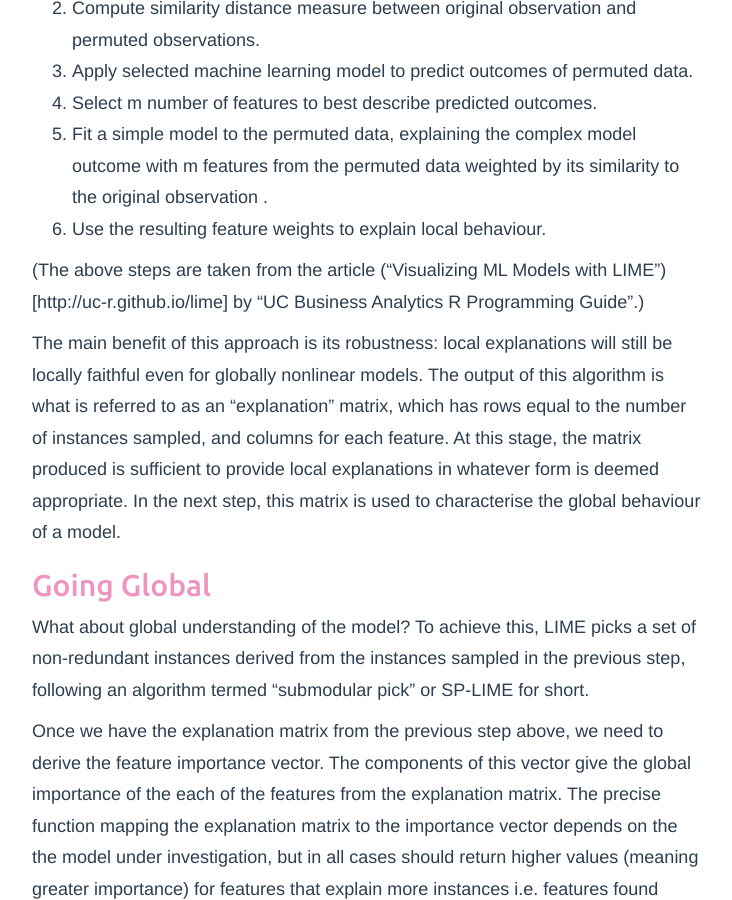
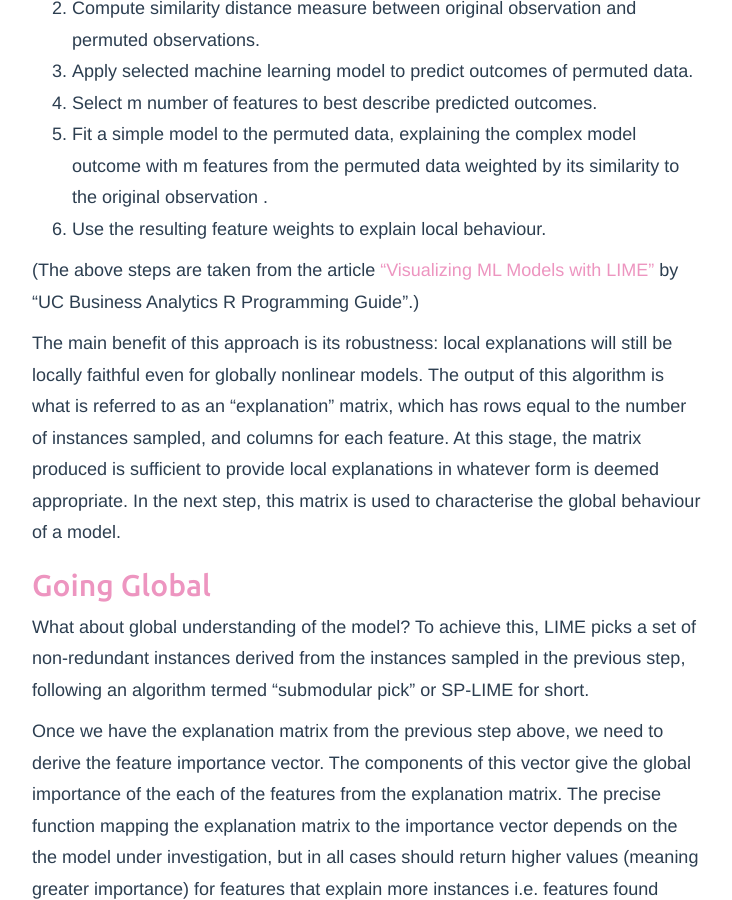
Before and after one commit to tpgmartin/tpgmartin.github.io, a Jekyll site: the page built from _posts/2018-07-26-shining-a-light-on-black-box-models-with-lime.md, in a window 1280 px wide and 900 px high, scrolled down 3150 px. Shown: the whole window, without its empty margins (272-1004 px from the left). Built offline with Jekyll 4.4.1, drawn with Linux system fonts in a browser that asks for light colours; formulas are drawn with MathJax 3; comment, search, counter and statistics services are not loaded.

Commit message:
Fix link in article

```diff
--- a/_posts/2018-07-26-shining-a-light-on-black-box-models-with-lime.md
+++ b/_posts/2018-07-26-shining-a-light-on-black-box-models-with-lime.md
@@ -53,7 +53,7 @@ In order to find these local explanations, LIME proceeds using the following alg
 5. Fit a simple model to the permuted data, explaining the complex model outcome with m features from the permuted data weighted by its similarity to the original observation .
 6. Use the resulting feature weights to explain local behaviour.
 
-(The above steps are taken from the article ("Visualizing ML Models with LIME")[http://uc-r.github.io/lime] by "UC Business Analytics R Programming Guide".)
+(The above steps are taken from the article ["Visualizing ML Models with LIME"](http://uc-r.github.io/lime) by "UC Business Analytics R Programming Guide".)
 
 The main benefit of this approach is its robustness: local explanations will still be locally faithful even for globally nonlinear models. The output of this algorithm is what is referred to as an "explanation" matrix, which has rows equal to the number of instances sampled, and columns for each feature. At this stage, the matrix produced is sufficient to provide local explanations in whatever form is deemed appropriate. In the next step, this matrix is used to characterise the global behaviour of a model.
 
```
